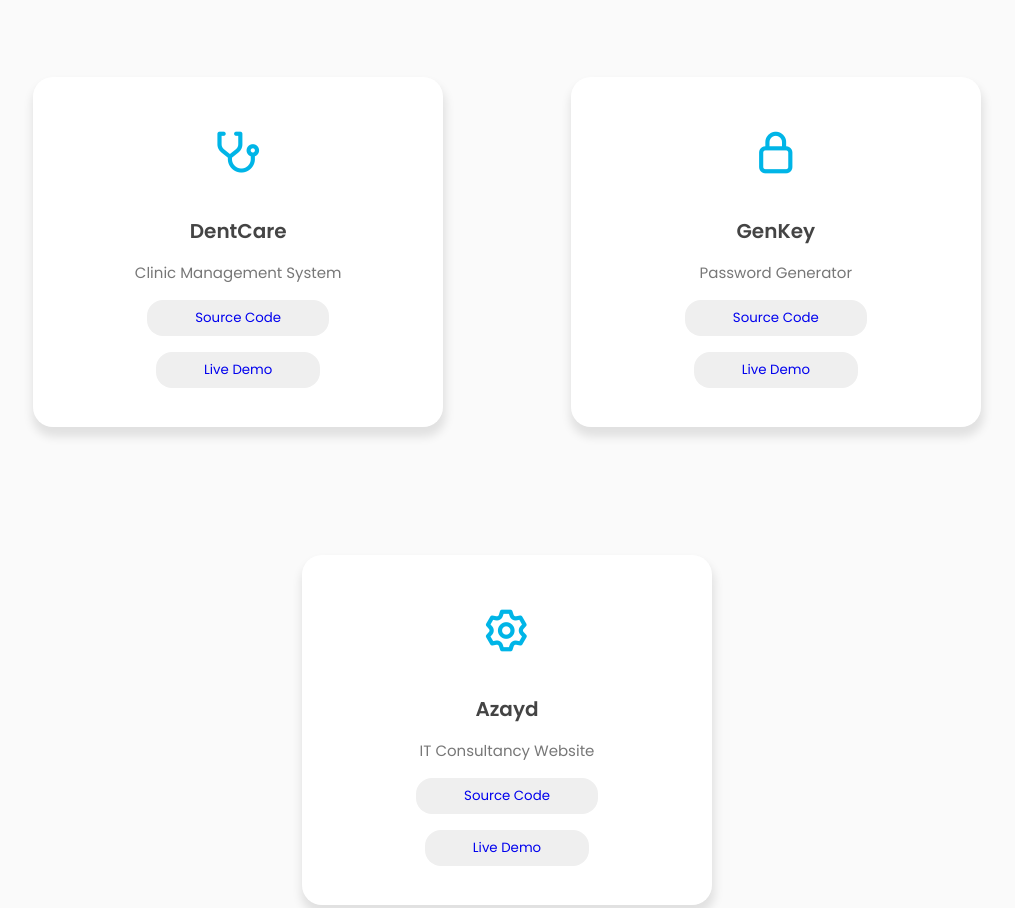
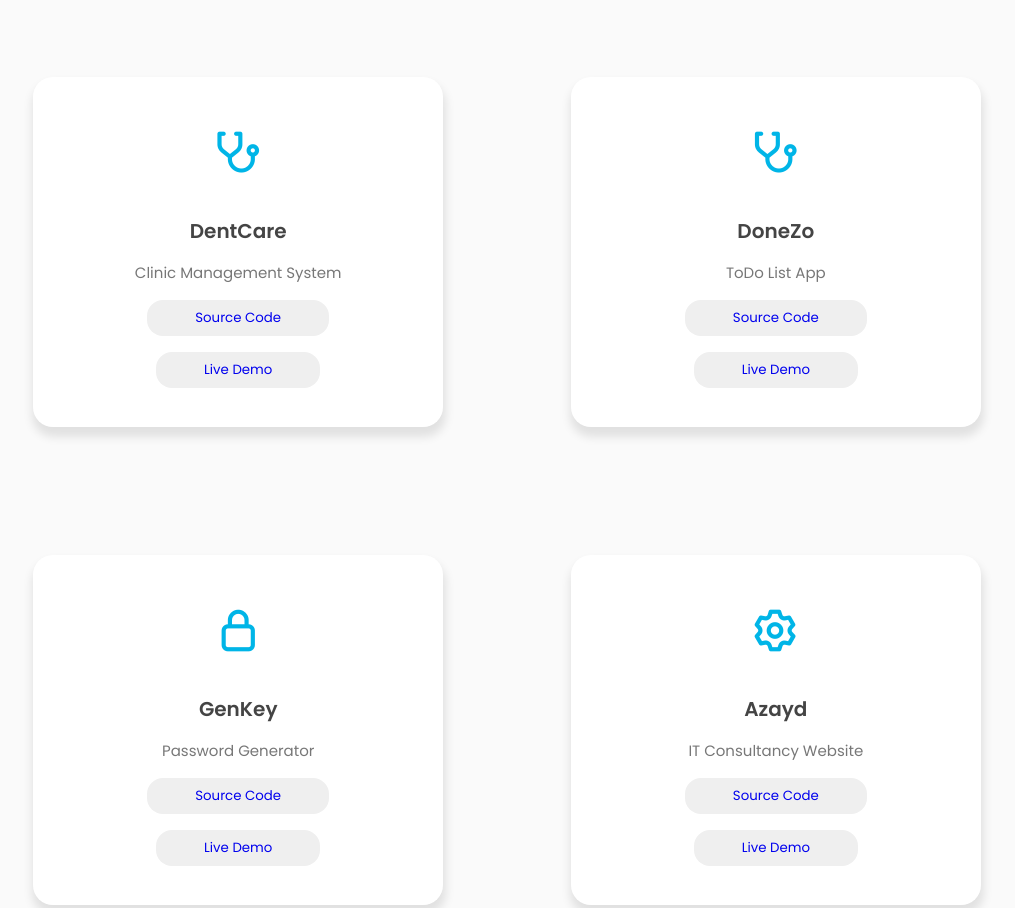
Before and after one commit to bhaveshjain2603/Portfolio-Website, a plain HTML site: page index.html in a window 1280 px wide. Shown: the part 2094-3002 px from the top of the page, without its empty margins (133-1148 px from the left). Drawn offline with nearby package versions, Linux system fonts and the light colour scheme.

Commit message:
Update index.html

```diff
--- a/index.html
+++ b/index.html
@@ -186,6 +186,13 @@
                         <button><a href="https://sbk-dentcare.vercel.app" target="_blank">Live Demo</a></button>
                     </div>
                     <div class="project-box">
+                        <i class="uil uil-stethoscope-alt"></i>
+                        <h3>DoneZo</h3>
+                        <label>ToDo List App</label>
+                        <button><a href="https://github.com/bhaveshjain2603/DoneZo" target="_blank">Source Code</a></button>
+                        <button><a href="https://sbk-donezo.vercel.app" target="_blank">Live Demo</a></button>
+                    </div>
+                    <div class="project-box">
                         <i class="uil uil-lock"></i>
                         <h3>GenKey</h3>
                         <label>Password Generator</label>
```
